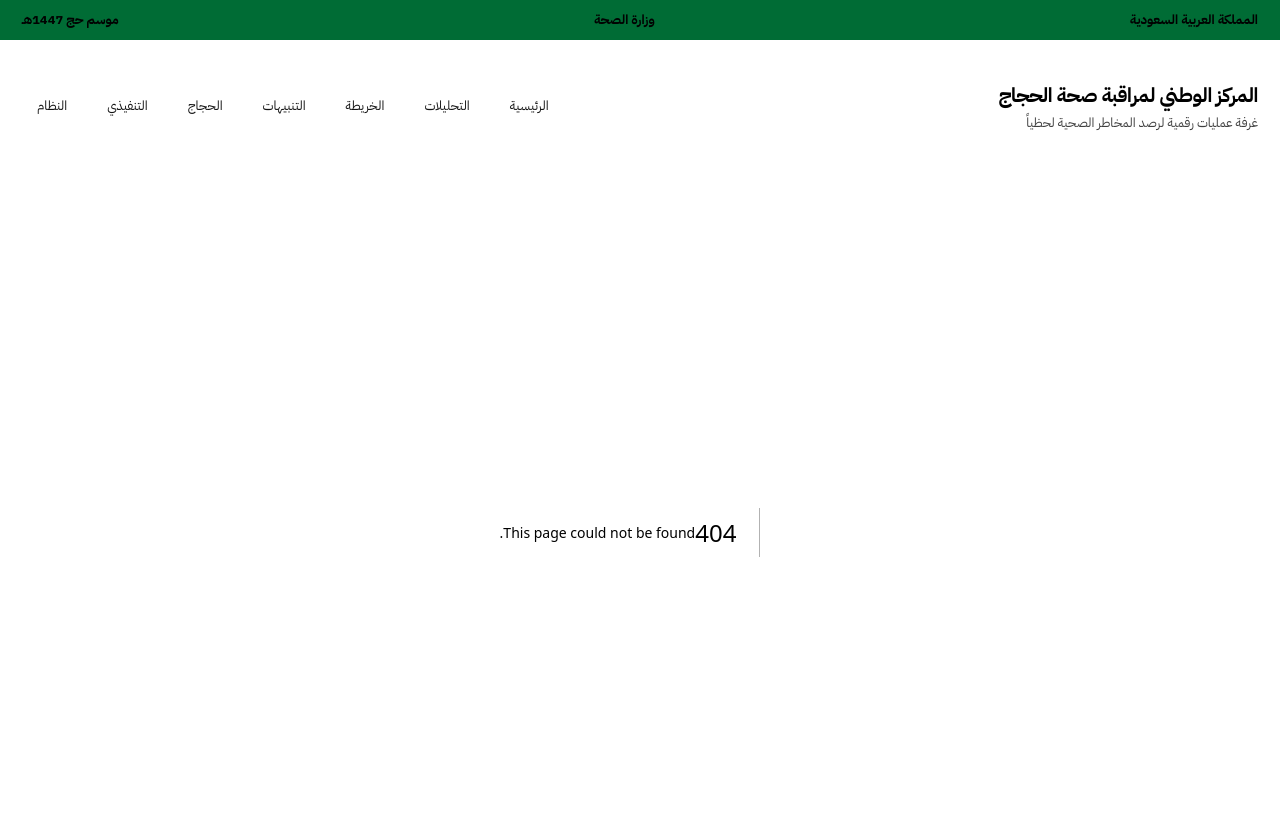
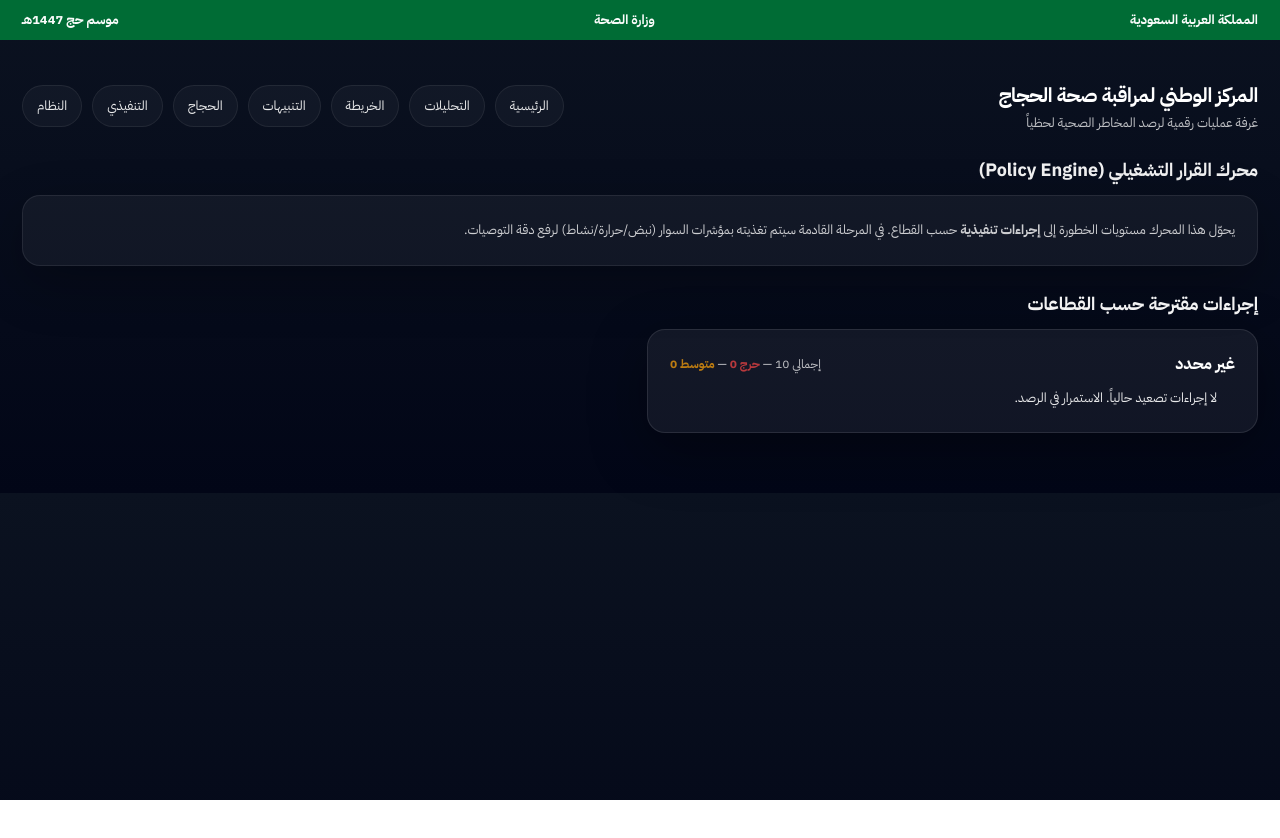
Before and after one commit to jkg9rmd8td-blip/hajj-health-monitoring, a Next.js app: page /operations in a window 1280 px wide. Before the commit this address had no page. Shown: the top 838 px of the page. After the commit the page ends 800 px from the top, so only its background shows below. Built offline with nearby package versions, Linux system fonts and the light colour scheme.

Commit message:
Create page.js

```diff
--- /dev/null
+++ b/app/operations/page.js
@@ -0,0 +1,103 @@
+"use client"
+
+import { useEffect, useMemo, useState } from "react"
+
+function normalizeRiskArabic(v) {
+  const x = String(v ?? "").trim()
+  if (x.includes("حرج")) return "critical"
+  if (x.includes("متوسط")) return "medium"
+  return "low"
+}
+
+function buildActionsBySector(sector, stats) {
+  const actions = []
+
+  if (stats.critical >= 2) {
+    actions.push("رفع مستوى الاستجابة (أحمر): توجيه فريق إسعافي ميداني إلى القطاع فورًا.")
+    actions.push("تفعيل مسار نقل سريع للحالات الحرجة (الساعة الذهبية).")
+  } else if (stats.medium >= 3) {
+    actions.push("رفع مستوى المتابعة (أصفر): تعزيز نقاط الفرز وتوجيه فريق وقائي.")
+  }
+
+  if (String(sector).includes("منى")) {
+    actions.push("إجراء تشغيلي: تعزيز نقاط التبريد/الرش في محيط القطاع.")
+  }
+
+  if (stats.total >= 5 && stats.critical === 0 && stats.medium >= 3) {
+    actions.push("إجراء وقائي: إرسال رسائل توعوية للحملات داخل القطاع (سوائل/راحة/تقليل إجهاد).")
+  }
+
+  if (actions.length === 0) {
+    actions.push("لا إجراءات تصعيد حالياً. الاستمرار في الرصد.")
+  }
+
+  return actions
+}
+
+export default function Operations() {
+  const [data, setData] = useState([])
+
+  useEffect(() => {
+    fetch("/api/pilgrims", { cache: "no-store" })
+      .then(r => r.json())
+      .then(setData)
+      .catch(() => setData([]))
+  }, [])
+
+  const sectors = useMemo(() => {
+    const map = new Map()
+
+    for (const p of data) {
+      const sector = String(p.clinic_location ?? "غير محدد")
+      const risk = normalizeRiskArabic(p.risk_level)
+      const e = map.get(sector) ?? { sector, total: 0, critical: 0, medium: 0, low: 0 }
+      e.total += 1
+      e[risk] += 1
+      map.set(sector, e)
+    }
+
+    const arr = Array.from(map.values()).map(s => ({
+      ...s,
+      actions: buildActionsBySector(s.sector, s)
+    }))
+
+    return arr.sort((a, b) => (b.critical - a.critical) || (b.medium - a.medium) || (b.total - a.total))
+  }, [data])
+
+  return (
+    <main>
+      <div className="sectionTitle">محرك القرار التشغيلي (Policy Engine)</div>
+
+      <div className="card" style={{ opacity: .8, fontSize: 13, lineHeight: 1.9 }}>
+        يحوّل هذا المحرك مستويات الخطورة إلى <b>إجراءات تنفيذية</b> حسب القطاع.
+        في المرحلة القادمة سيتم تغذيته بمؤشرات السوار (نبض/حرارة/نشاط) لرفع دقة التوصيات.
+      </div>
+
+      <div className="sectionTitle">إجراءات مقترحة حسب القطاعات</div>
+      <div className="grid2">
+        {sectors.map((s, i) => (
+          <div className="card" key={i}>
+            <div style={{ display: "flex", justifyContent: "space-between", alignItems: "center", gap: 10 }}>
+              <div style={{ fontWeight: 900 }}>{s.sector}</div>
+              <div style={{ opacity: .75, fontSize: 12 }}>
+                إجمالي {s.total} — <span className="red" style={{ fontWeight: 900 }}>حرج {s.critical}</span> — <span className="amber" style={{ fontWeight: 900 }}>متوسط {s.medium}</span>
+              </div>
+            </div>
+
+            <ul style={{ margin: "10px 0 0", paddingRight: 18, opacity: .9, lineHeight: 1.9, fontSize: 13 }}>
+              {s.actions.map((a, idx) => (
+                <li key={idx}>{a}</li>
+              ))}
+            </ul>
+          </div>
+        ))}
+
+        {sectors.length === 0 && (
+          <div className="card" style={{ opacity: .6 }}>
+            لا توجد بيانات.
+          </div>
+        )}
+      </div>
+    </main>
+  )
+}
```
